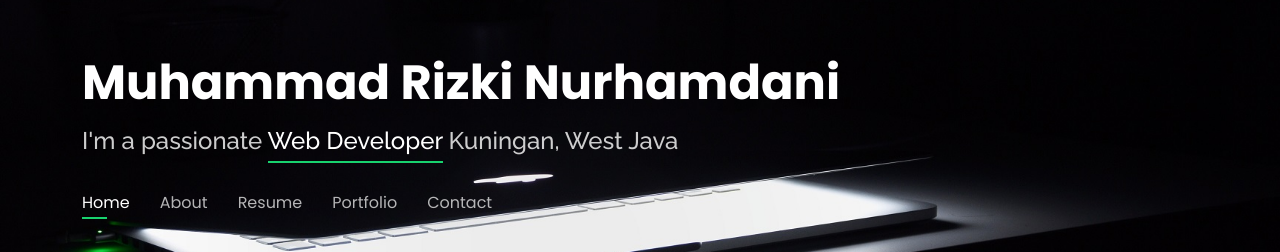
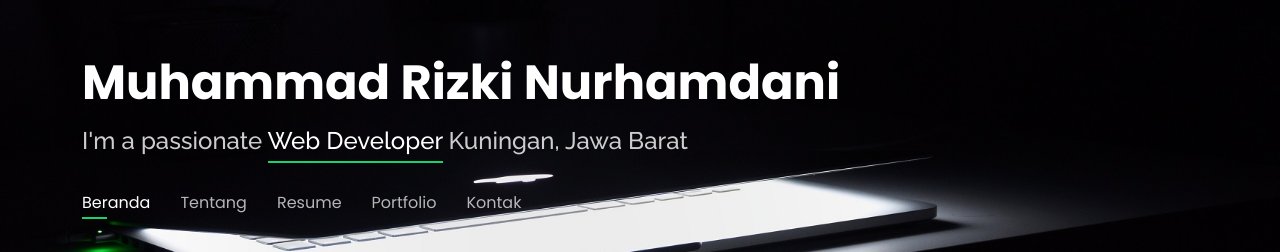
Before and after one commit to Rizki008/Rizki008.github.io, a plain HTML site: page index.html in a window 1280 px wide. Shown: the part 223-475 px from the top of the page. Drawn offline with nearby package versions, Linux system fonts and the light colour scheme.

Commit message:
ubah index

```diff
--- a/index.html
+++ b/index.html
@@ -44,15 +44,15 @@
       <h1><a href="index.html">Muhammad Rizki Nurhamdani</a></h1>
       <!-- Uncomment below if you prefer to use an image logo -->
       <!-- <a href="index.html" class="mr-auto"><img src="assets/img/logo.png" alt="" class="img-fluid"></a> -->
-      <h2>I'm a passionate <span>Web Developer</span> Kuningan, West Java</h2>
+      <h2>I'm a passionate <span>Web Developer</span> Kuningan, Jawa Barat</h2>
 
       <nav id="navbar" class="navbar">
         <ul>
-          <li><a class="nav-link active" href="#header">Home</a></li>
-          <li><a class="nav-link" href="#about">About</a></li>
+          <li><a class="nav-link active" href="#header">Beranda</a></li>
+          <li><a class="nav-link" href="#about">Tentang</a></li>
           <li><a class="nav-link" href="#resume">Resume</a></li>
           <li><a class="nav-link" href="#portfolio">Portfolio</a></li>
-          <li><a class="nav-link" href="#contact">Contact</a></li>
+          <li><a class="nav-link" href="#contact">Kontak</a></li>
         </ul>
         <i class="bi bi-list mobile-nav-toggle"></i>
       </nav><!-- .navbar -->
```
